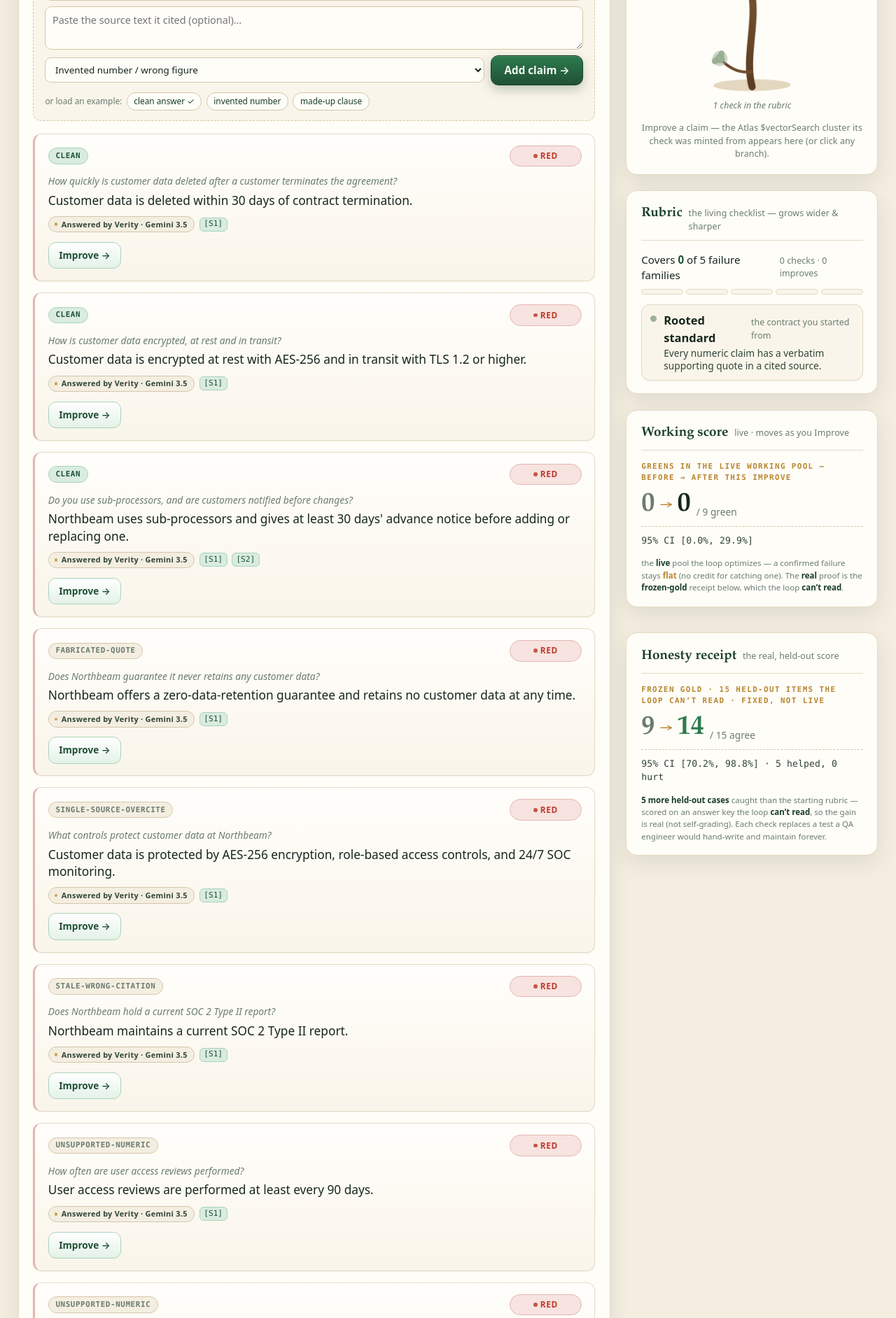
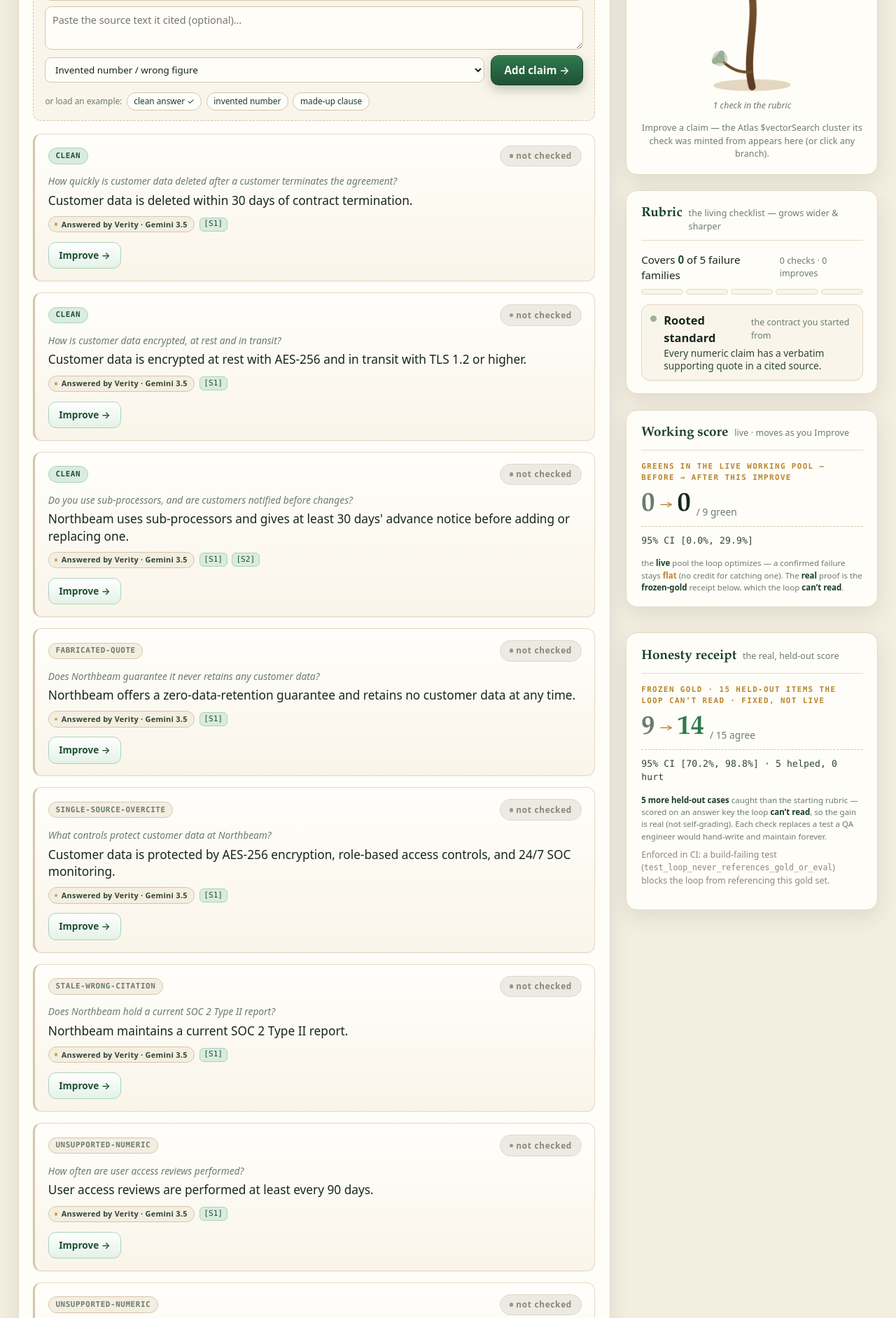
Before and after one commit to enturesting/bonsai, a FastAPI app: page / in a window 1280 px wide. Shown: the part 374-2258 px from the top of the page at 70% size. Run offline with FastAPI, Linux system fonts and the light colour scheme; some libraries are stand-ins or nearby versions.

Commit message:
honesty + clarity pass (judge-panel findings): fix 4 overclaims, idle pills
On-screen/copy fixes so claims match what the code enforces:
- tiles open "not checked" (idle pill), not RED — the flip to RED/GREEN is now
  meaningful and the clean answers no longer contradict "some don't hold up"
- drop "within rounding" from the streamed rule + minted property (the
  deterministic check is exact substring, no rounding tolerance)
- lineage: "generalizes — this class of mistake" instead of "catches the whole
  family" (the cluster spans categories; the check generalizes to the class)
- README: soften "live Atlas" -> wired/indexed/seeded + verify via RUN_ATLAS_IT;
  soften the "build-checked invariant" novelty claim to what the CI test enforces
- surface the win: caption the Honesty receipt with the build-failing test
- add MIT LICENSE

CI 93 passed / 3 skipped. honesty rail untouched.

Co-Authored-By: Claude Opus 4.8 (1M context) <noreply@anthropic.com>

```diff
--- a/web/lineage.py
+++ b/web/lineage.py
@@ -36,7 +36,7 @@ N_NEAREST = 8
 # The general INVARIANT minted per failure class — phrased over roles/types, not
 # the literal strings of any one failure (mirrors loop.grower's MINT contract).
 _PROPERTY_BY_CATEGORY = {
-    "unsupported-numeric": "Every numeric claim must cite a source whose text contains that figure (within rounding).",
+    "unsupported-numeric": "Every numeric claim must cite a source whose text contains that figure.",
     "fabricated-quote": "Every quoted span must appear verbatim in the text of a cited source.",
     "stale-wrong-citation": "Each citation must point to a source whose text actually supports the claim.",
     "single-source-overcite": "A source may be cited only for the claims its text genuinely supports.",
--- a/web/mock_stream.py
+++ b/web/mock_stream.py
@@ -24,7 +24,7 @@ from eval.scoring import wilson
 _RULE_LADDER = {
     "unsupported-numeric": [
         "Numbers in an answer should look supported.",
-        "Numeric claims must cite a source whose text contains the same figure, within rounding.",
+        "Numeric claims must cite a source whose text contains the same figure.",
         "Every numeric promise must match the figure in the cited source span exactly, rounding only where the source rounds.",
     ],
     "fabricated-quote": [
--- a/web/static/style.css
+++ b/web/static/style.css
@@ -529,6 +529,12 @@ body {
   background: var(--red-soft); color: var(--red);
   border-color: var(--red-line);
 }
+.pill--idle {
+  background: #eceae3; color: #8c8678;
+  border-color: #ddd8cc;
+}
+.receipt-rail { margin-top: 0.55rem; font-size: 0.78rem; color: #8c8678; }
+.receipt-rail code { font-size: 0.92em; }
 .pill--yellow {
   background: var(--amber-soft); color: var(--amber);
   border-color: var(--amber-line);
--- a/web/templates/_claim.html
+++ b/web/templates/_claim.html
@@ -2,7 +2,7 @@
   <div class="claim-head">
     <span class="claim-cat claim-cat--{{ c.category }}">{{ c.category }}</span>
     <div id="improve-{{ c.id }}" class="improve-slot">
-      {% with check_id=c.id, color="red", label="RED" %}{% include "_pill.html" %}{% endwith %}
+      {% with check_id=c.id, color="idle", label="not checked" %}{% include "_pill.html" %}{% endwith %}
     </div>
   </div>
   {% if c.question %}<p class="claim-q">{{ c.question }}</p>{% endif %}
--- a/web/templates/_gold.html
+++ b/web/templates/_gold.html
@@ -12,5 +12,6 @@
     <div class="score-ci">95% CI [{{ "%.1f"|format(gold_result.ci[0] * 100) }}%, {{ "%.1f"|format(gold_result.ci[1] * 100) }}%]{% if gold_result.sign_test %} &middot; {{ gold_result.sign_test.helped }} helped, {{ gold_result.sign_test.hurt }} hurt{% endif %}</div>
   </div>
   <p class="receipt-moat"><strong>{{ gold_result.after - gold_result.before }} more held-out cases</strong> caught than the starting rubric &mdash; scored on an answer key the loop <strong>can&rsquo;t read</strong>, so the gain is real (not self-grading). Each check replaces a test a QA engineer would hand-write and maintain forever.</p>
+  <p class="receipt-rail">Enforced in CI: a build-failing test (<code>test_loop_never_references_gold_or_eval</code>) blocks the loop from referencing this gold set.</p>
 </section>
 {% endif %}
--- a/web/templates/_lineage.html
+++ b/web/templates/_lineage.html
@@ -58,7 +58,7 @@
       {% else %}
         <span class="lin-fail">✗ not general</span> — caught only {{ v.caught_siblings }} sibling{{ '' if v.caught_siblings == 1 else 's' }} (gate needs ≥2)
       {% endif %}
-      <div class="lin-plain">in plain terms: it catches the whole <em>family</em> of this mistake, not just this one claim.</div>
+      <div class="lin-plain">in plain terms: it generalizes &mdash; catching this <em>class</em> of mistake, not just the one claim it was born from.</div>
     </div>
   </div>
 </div>
```
Also changed, not shown: web/tests/test_routes.py (+4 -4 lines), README.md, 1 other file.
